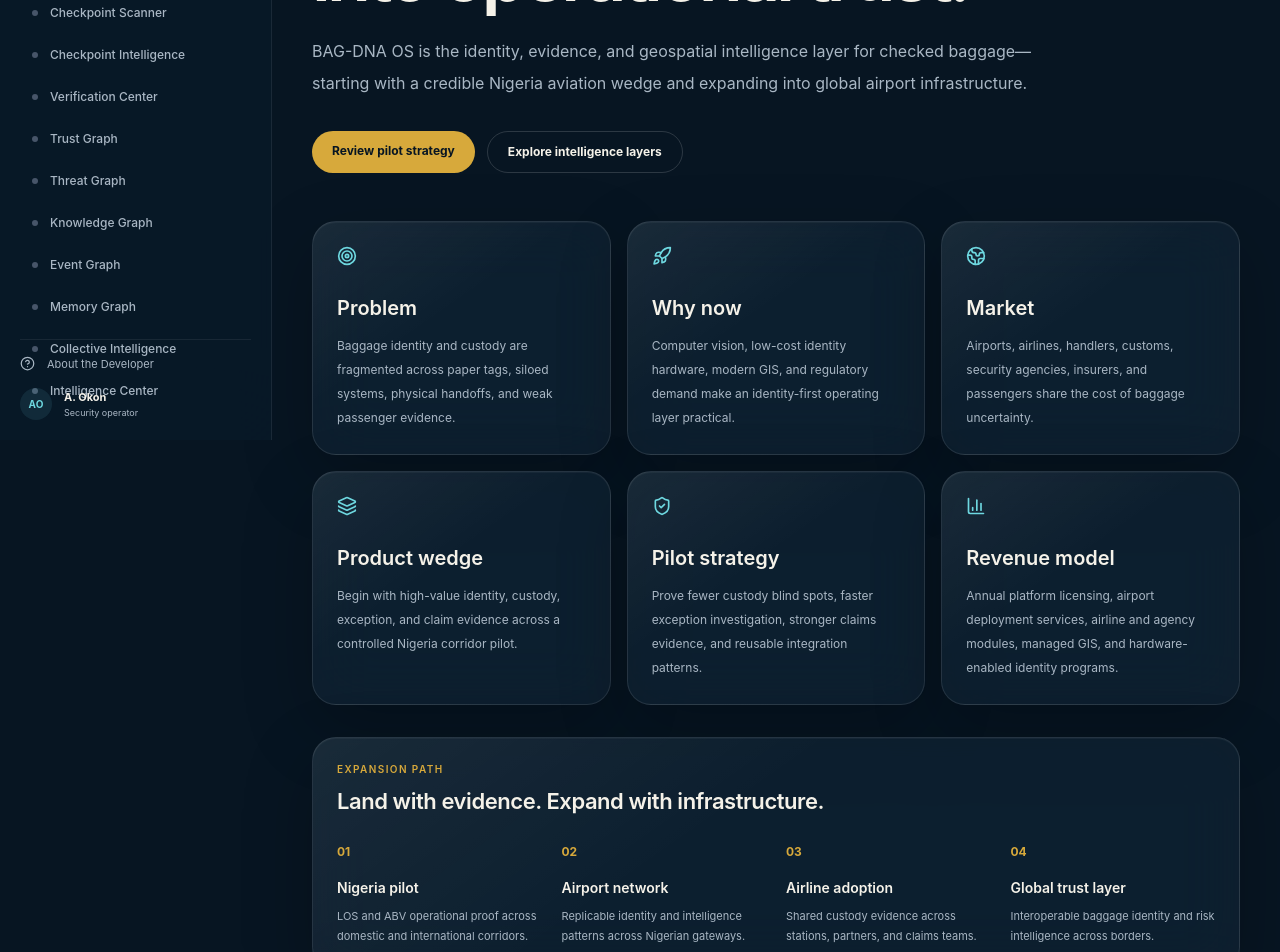
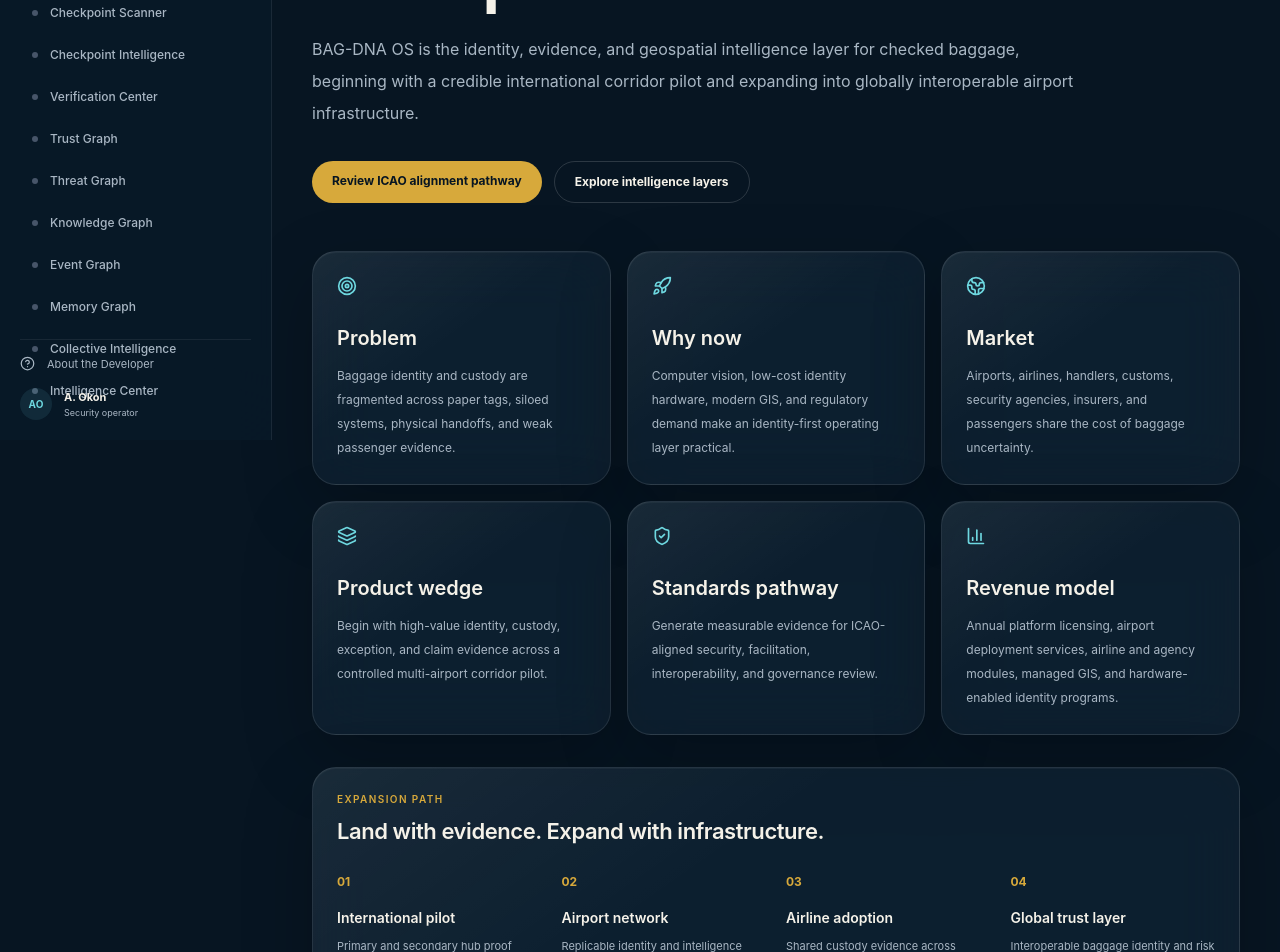
Before and after one commit to Omoluabi1003/bag-dna-os, a Next.js app: page /investors in a window 1280 px wide. Shown: the part 360-1312 px from the top of the page. Built offline with nearby package versions, Linux system fonts and the light colour scheme.

Commit message:
Generalize investor positioning and add ICAO review posture

```diff
--- a/app/investors/page.tsx
+++ b/app/investors/page.tsx
@@ -7,16 +7,17 @@ const thesis = [
   [Target,"Problem","Baggage identity and custody are fragmented across paper tags, siloed systems, physical handoffs, and weak passenger evidence."],
   [Rocket,"Why now","Computer vision, low-cost identity hardware, modern GIS, and regulatory demand make an identity-first operating layer practical."],
   [Globe2,"Market","Airports, airlines, handlers, customs, security agencies, insurers, and passengers share the cost of baggage uncertainty."],
-  [Layers3,"Product wedge","Begin with high-value identity, custody, exception, and claim evidence across a controlled Nigeria corridor pilot."],
-  [ShieldCheck,"Pilot strategy","Prove fewer custody blind spots, faster exception investigation, stronger claims evidence, and reusable integration patterns."],
+  [Layers3,"Product wedge","Begin with high-value identity, custody, exception, and claim evidence across a controlled multi-airport corridor pilot."],
+  [ShieldCheck,"Standards pathway","Generate measurable evidence for ICAO-aligned security, facilitation, interoperability, and governance review."],
   [BarChart3,"Revenue model","Annual platform licensing, airport deployment services, airline and agency modules, managed GIS, and hardware-enabled identity programs."],
 ] as const;
 
 export default function InvestorsPage() {
   return <AppShell title="Investor Readiness" eyebrow="Developed by Paul Iyogun · BAG-DNA OS">
-    <div className="max-w-5xl"><Badge tone="cyan">Aviation identity infrastructure</Badge><h2 className="mt-6 text-5xl font-semibold leading-[1.02] tracking-[-.055em] md:text-7xl">Turn baggage uncertainty into operational trust.</h2><p className="mt-6 max-w-3xl text-base leading-8 text-mist">BAG-DNA OS is the identity, evidence, and geospatial intelligence layer for checked baggage—starting with a credible Nigeria aviation wedge and expanding into global airport infrastructure.</p><div className="mt-8 flex flex-wrap gap-3"><Link href="/pilot" className="rounded-full bg-gold px-5 py-3 text-xs font-bold text-ink">Review pilot strategy</Link><Link href="/integrations" className="rounded-full border border-white/15 px-5 py-3 text-xs font-bold text-ivory">Explore intelligence layers</Link></div></div>
+    <div className="max-w-5xl"><div className="flex flex-wrap gap-2"><Badge tone="cyan">Aviation identity infrastructure</Badge><Badge tone="gold">ICAO-aligned review pathway</Badge></div><h2 className="mt-6 text-5xl font-semibold leading-[1.02] tracking-[-.055em] md:text-7xl">Turn baggage uncertainty into operational trust.</h2><p className="mt-6 max-w-3xl text-base leading-8 text-mist">BAG-DNA OS is the identity, evidence, and geospatial intelligence layer for checked baggage, beginning with a credible international corridor pilot and expanding into globally interoperable airport infrastructure.</p><div className="mt-8 flex flex-wrap gap-3"><Link href="/pilot" className="rounded-full bg-gold px-5 py-3 text-xs font-bold text-ink">Review ICAO alignment pathway</Link><Link href="/integrations" className="rounded-full border border-white/15 px-5 py-3 text-xs font-bold text-ivory">Explore intelligence layers</Link></div></div>
     <div className="mt-12 grid gap-4 md:grid-cols-2 xl:grid-cols-3">{thesis.map(([Icon,title,text])=><article className="glass p-6" key={title}><Icon size={20} className="text-cyan"/><h3 className="mt-7 text-xl font-semibold">{title}</h3><p className="mt-3 text-xs leading-6 text-mist">{text}</p></article>)}</div>
-    <section className="glass mt-8 p-6"><SectionHeading eyebrow="Expansion path" title="Land with evidence. Expand with infrastructure."/><div className="grid gap-5 md:grid-cols-4">{[["Nigeria pilot","LOS and ABV operational proof across domestic and international corridors."],["Airport network","Replicable identity and intelligence patterns across Nigerian gateways."],["Airline adoption","Shared custody evidence across stations, partners, and claims teams."],["Global trust layer","Interoperable baggage identity and risk intelligence across borders."]].map(([title,text],i)=><div key={title}><span className="text-xs font-bold text-gold">0{i+1}</span><h3 className="mt-4 text-sm font-semibold">{title}</h3><p className="mt-2 text-[11px] leading-5 text-mist">{text}</p></div>)}</div></section>
+    <section className="glass mt-8 p-6"><SectionHeading eyebrow="Expansion path" title="Land with evidence. Expand with infrastructure."/><div className="grid gap-5 md:grid-cols-4">{[["International pilot","Primary and secondary hub proof across domestic and international corridors."],["Airport network","Replicable identity and intelligence patterns across participating gateways."],["Airline adoption","Shared custody evidence across stations, partners, and claims teams."],["Global trust layer","Interoperable baggage identity and risk intelligence across borders."]].map(([title,text],i)=><div key={title}><span className="text-xs font-bold text-gold">0{i+1}</span><h3 className="mt-4 text-sm font-semibold">{title}</h3><p className="mt-2 text-[11px] leading-5 text-mist">{text}</p></div>)}</div></section>
+    <section className="glass mt-8 p-6"><SectionHeading eyebrow="International standards posture" title="Built to support ICAO-aligned stakeholder evaluation"/><div className="grid gap-4 md:grid-cols-3">{[["Security controls","Identity, screening, custody continuity, anomaly escalation and evidence integrity."],["Facilitation controls","Interoperable processing, passenger protection and accountable information exchange."],["Governance evidence","Privacy, cybersecurity, human oversight, auditability and measurable pilot outcomes."]].map(([title,text])=><div key={title} className="rounded-2xl border border-white/10 bg-white/[.03] p-5"><ShieldCheck size={18} className="text-emerald-300"/><h3 className="mt-4 font-semibold">{title}</h3><p className="mt-2 text-xs leading-6 text-mist">{text}</p></div>)}</div><p className="mt-5 text-[11px] leading-5 text-mist">This positioning reflects standards alignment and review readiness. It does not claim ICAO approval, certification, adoption, or endorsement.</p><Link href="/pilot" className="mt-6 inline-flex items-center gap-2 text-xs font-semibold text-cyan">Open standards review package <ArrowRight size={14}/></Link></section>
     <section className="glass mt-8 p-6"><SectionHeading eyebrow="Operational scale roadmap" title="Capital turns a working wedge into governed infrastructure"/><div className="grid gap-4 md:grid-cols-2"><div className="rounded-2xl border border-emerald-400/20 bg-emerald-400/[.06] p-5"><h3 className="font-semibold">Operational foundation</h3><p className="mt-2 text-xs leading-6 text-mist">Continuity-protected intelligence layers, operational dashboards, identity records, geospatial context and evidence workflows.</p></div><div className="rounded-2xl border border-gold/20 bg-gold/[.06] p-5"><h3 className="font-semibold">Enterprise investment</h3><p className="mt-2 text-xs leading-6 text-mist">Security architecture, governed data, live airline and airport interfaces, certified identity hardware, computer-vision validation, regulatory alignment, and measured pilot outcomes.</p></div></div><Link href="/beta" className="mt-7 inline-flex items-center gap-2 text-xs font-semibold text-cyan">Open operational assurance center <ArrowRight size={14}/></Link></section>
   </AppShell>;
 }
```
